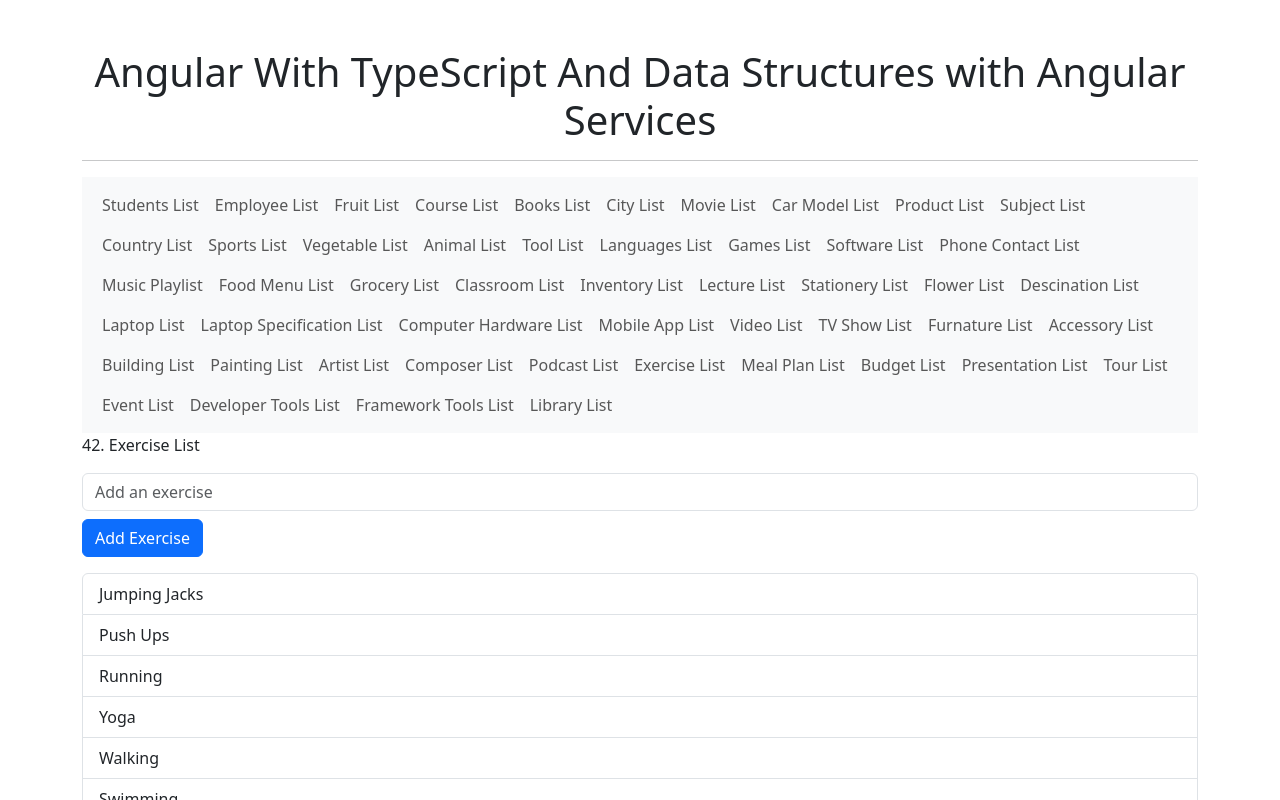
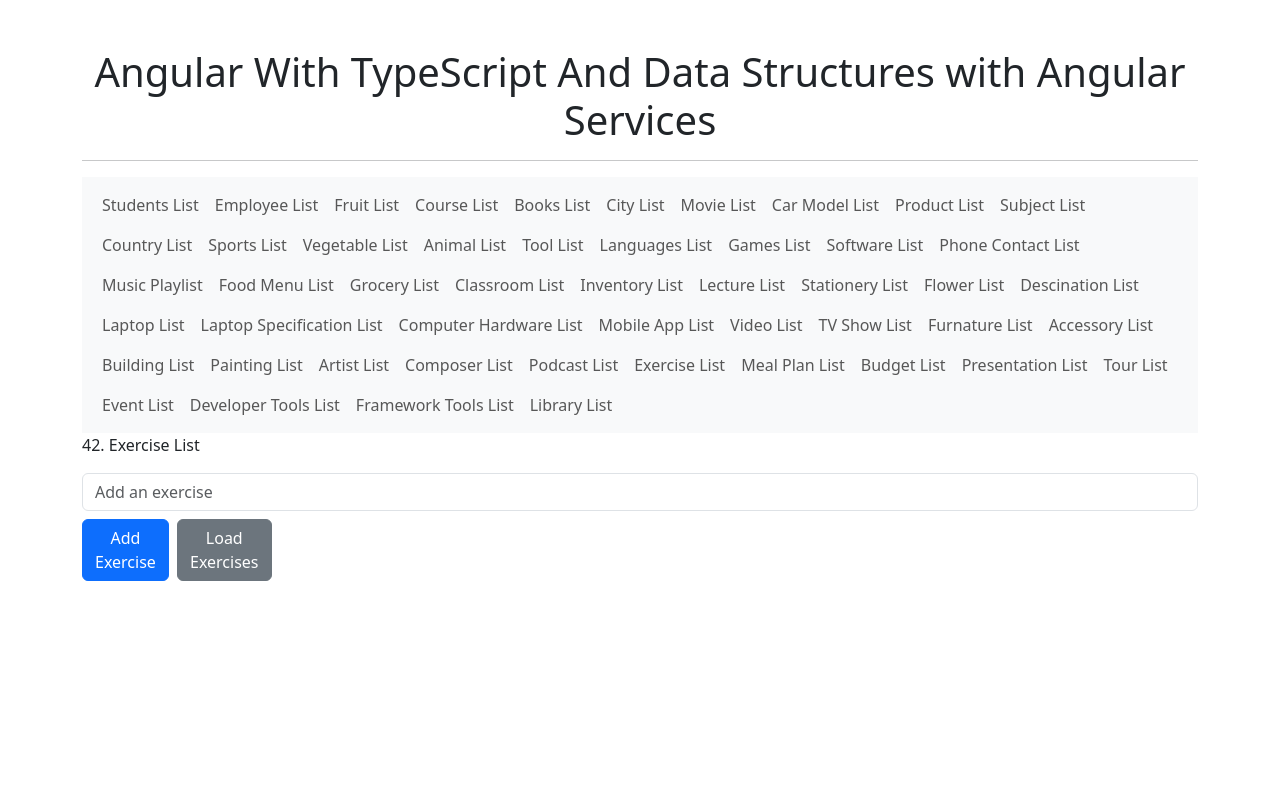
Before and after one commit to muningg/Angular_With_TypeScript_And_Data_Structures, an Angular app: page /exercise-list in a window 1280 px wide. Shown: the top 800 px of the page. Built offline with nearby package versions, Linux system fonts and the light colour scheme.

Commit message:
feat(exercise-list-service): add service to load exercise list

```diff
--- a/src/app/components/exercise-list/exercise-list.component.html
+++ b/src/app/components/exercise-list/exercise-list.component.html
@@ -1,8 +1,14 @@
 <p>42. Exercise List</p>
 <input type="text" class="form-control" [(ngModel)]="newExercise" placeholder="Add an exercise" />
 
-<button class="btn btn-primary mt-2" (click)="addExercise()">Add Exercise</button>
-
+<div class="row">
+  <div class="col-sm-1">
+    <button class="btn btn-primary mt-2" (click)="addExercise()">Add Exercise</button>
+  </div>
+  <div class="col-sm-1">
+    <button class="btn btn-secondary mt-2" (click)="provideExercisesList()">Load Exercises</button>
+  </div>
+</div>
 <ul class="mt-3 list-group">
   <li class="list-group-item" *ngFor="let exercise of exercises">
     {{exercise}}
--- a/src/app/components/exercise-list/exercise-list.component.ts
+++ b/src/app/components/exercise-list/exercise-list.component.ts
@@ -1,4 +1,5 @@
 import { Component } from '@angular/core';
+import { ExerciseListService } from './exercise-list.service';
 
 @Component({
   selector: 'app-exercise-list',
@@ -6,13 +7,17 @@ import { Component } from '@angular/core';
   styleUrl: './exercise-list.component.css'
 })
 export class ExerciseListComponent {
-  exercises: string[] = ['Jumping Jacks', 'Push Ups', 'Running', 'Yoga', 'Walking', 'Swimming', 'Cycling', 'Dancing', 'Boxing', 'Gymnastics'];
+  exercises: string[] = [];
   newExercise: string = '';
+  constructor(private exerciseListService: ExerciseListService) { }
 
   addExercise() {
     if (this.newExercise.trim()) {
-      this.exercises.push(this.newExercise);
+      this.exerciseListService.addExercise(this.newExercise);
       this.newExercise = '';
     }
   }
+  provideExercisesList() {
+    this.exercises = this.exerciseListService.loadExercises();
+  }
 }
--- /dev/null
+++ b/src/app/components/exercise-list/exercise-list.service.ts
@@ -0,0 +1,18 @@
+import { Injectable } from '@angular/core';
+
+@Injectable({
+  providedIn: 'root'
+})
+export class ExerciseListService {
+  private exercises: string[] = [
+    'Jumping Jacks', 'Push Ups', 'Running', 'Yoga', 'Walking', 'Swimming', 'Cycling', 'Dancing', 'Boxing', 'Gymnastics'
+  ];
+
+  loadExercises() {
+    return this.exercises;
+  }
+
+  addExercise(exercise: string) {
+    this.exercises.push(exercise);
+  }
+}
```
Also changed, not shown: 1 other file (tests, documents, lock files or other folders).
